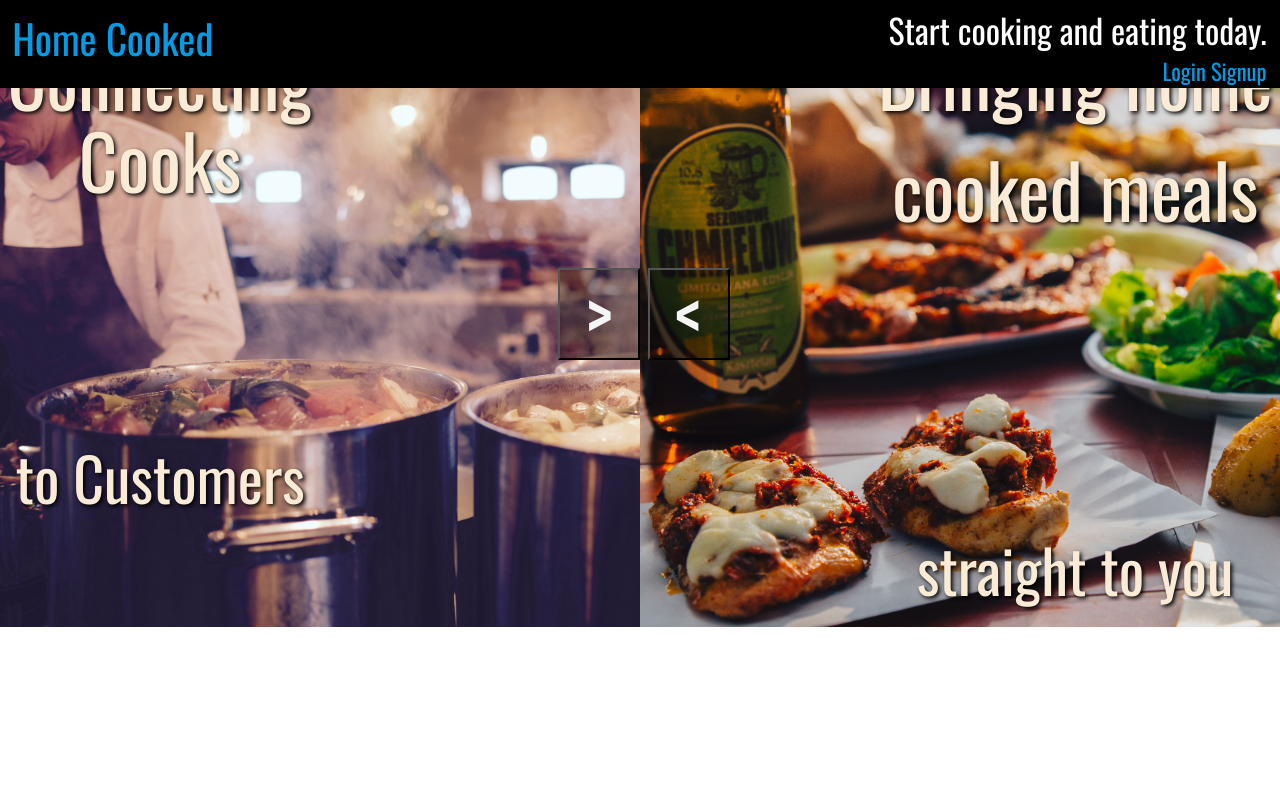
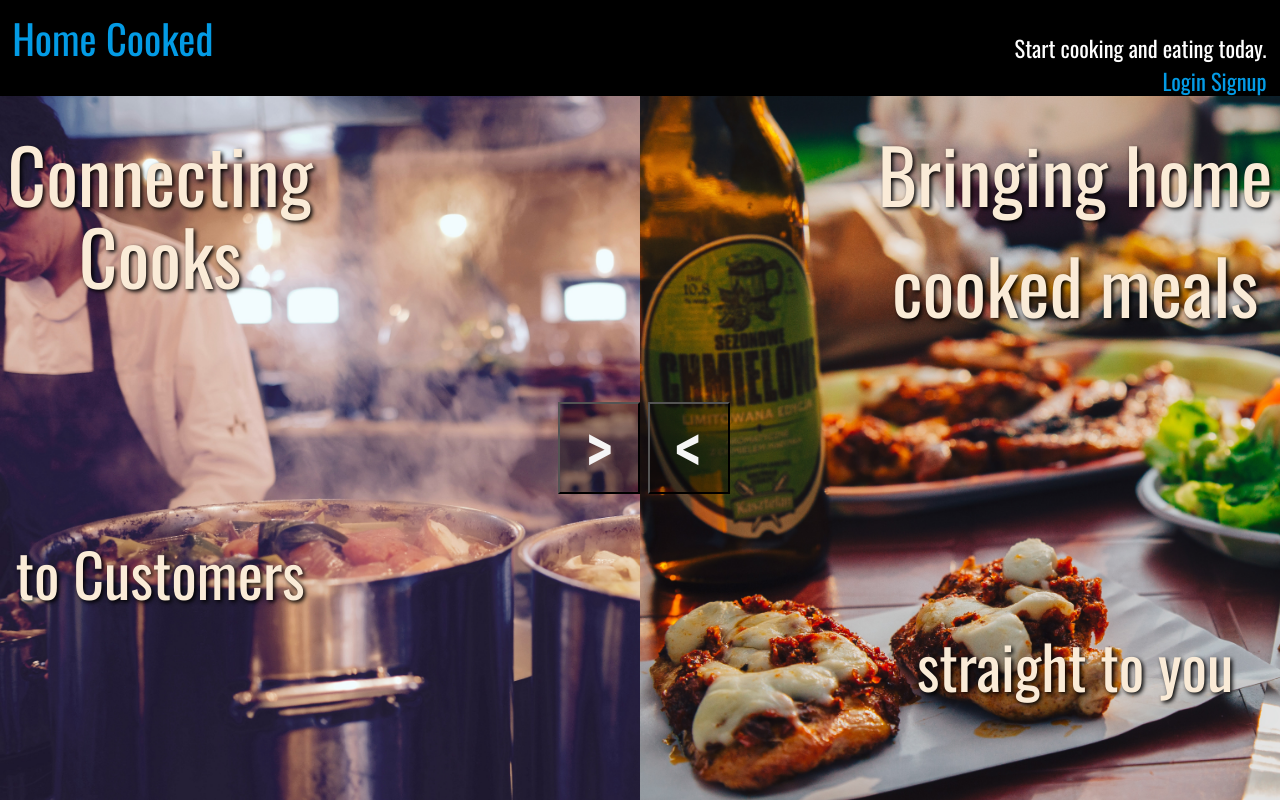
Before and after one commit to DaltonHart/HomeCooked, a Django app: page / in a window 1280 px wide. Run offline with Django 3.2, Linux system fonts and the light colour scheme.

Commit message:
fixed issue with ladnig page animations

```diff
--- a/homecooked_project/homecooked/static/css/main.css
+++ b/homecooked_project/homecooked/static/css/main.css
@@ -2,29 +2,26 @@
     box-sizing: border-box;
     font-family: 'Oswald', sans-serif;
 }
-html,
+html{
+      height: 100%;
+    }
 body {
     height: 100%;
+    display: flex;
+    flex-direction: column;
 }
 header{
-    z-index: 100;
     color: white;
     background-color:black;
     display: grid;
-    height: 11vh;
-    position: fixed;
+    height: 12%;
     width: 100%;
 }
 
 .login {
- grid-row: 1/2;
- grid-column: 4/5;
- padding: .2em .6em .2em;
- margin: 0;
- text-align: right;
- font-size: 1.5em;
-}
-.login p{
+    grid-row: 1/2;
+    grid-column: 4/5;
+    padding: 1.4em .6em .2em;
     margin: 0;
     text-align: right;
     font-size: 1.5em;
@@ -46,33 +43,44 @@
 
 
 
-/* landing page css Start */
+
+main{
+    /* border: 2px solid orange; */
+    height: 88vh;
+}
+
+
+
+
+
+/* landing page css */
+
 .overview{
     /* border: 2px solid blueviolet; */
-    min-height: 100%;
+    height: 100%;
     display: flex;
 }
 
 .cook{
-    background-image: url(static/images/cookOver.jpg);
+    background-image: url(/static/images/cookOver.jpg);
     background-repeat: no-repeat;
     /* background-position: center; */
     background-size: cover;
     /* background-color: blue; */
     /* border: 2px solid yellow; */
-    min-height: 100%;
+    max-height: 100%;
     width: 50%;
     display: flex;
     padding: 0.5em;
 }
 .customer{
-    background-image: url(static/images/customerOver.jpg);
+    background-image: url(/static/images/customerOver.jpg);
     background-repeat: no-repeat;
     /* background-position: center; */
     background-size:cover ;
     /* background-color: red; */
     /* border: 2px solid rebeccapurple; */
-    min-height: 100%;
+    max-height: 100%;
     width: 50%;
     display: flex;
     padding: 0.5em;
--- a/homecooked_project/homecooked/static/js/landing.js
+++ b/homecooked_project/homecooked/static/js/landing.js
@@ -7,14 +7,14 @@
 		console.log('check cust btn clicked', $('body').width() )
 		if(customer.width() > $('body').width()/2){
 			console.log('customer`s width is in 100%')
-			$('.custDetail').toggle().hide();
-			$(cook).animate({width:"50%"},800);
-			$(customer).animate({width:'50%', marginLeft:0}, {duration: 1000});
+			$('.custDetail').hide()
+			$(cook).animate({width:"50%"},300);
+			$(customer).animate({width:'50%'}, {duration: 300});
 
 		}else{
-			$(cook).animate({width:"0"},800);
-			$(customer).animate({width:'100%',postition:'abosulute', left:0}, {duration: 800});
-			$('.custDetail').toggle().show();
+			$(cook).animate({width:"0"},350);
+			$(customer).animate({width:'100%'}, {duration: 400});
+			$('.custDetail').fadeIn(2000)
 		}
 	})
 
@@ -22,15 +22,15 @@
 		// console.log('before', cook.css('width'))
 		// console.log('documtn', $('body').css('width'))
 		if(cook.width() > $('body').width()/2){
-			console.log('cooks`s width is in 100%')
-			console.log('cust`s width is', customer.width())
-			$('.cookDetail').toggle().hide();
-			$(customer).animate({width:"50%"},800);
-			$(cook).animate({width:'50%'}, {duration: 1000});
+			// console.log('cooks`s width is in 100%')
+			// console.log('cust`s width is', customer.width())
+			$('.cookDetail').hide();
+			$(customer).animate({width:"50%"},500);
+			$(cook).animate({width:'50%'}, {duration: 500});
 		}else{
-			$(customer).animate({width:"0"},800);
-			$(cook).animate({width:'100%'}, {duration: 800});
-			$('.cookDetail').toggle().show();
+			$(customer).animate({width:"0"},350);
+			$(cook).animate({width:'100%'}, {duration: 400});
+			$('.cookDetail').fadeIn(2000 );;
 		}
 
 	})
--- a/homecooked_project/homecooked/templates/homecooked/landing.html
+++ b/homecooked_project/homecooked/templates/homecooked/landing.html
@@ -23,17 +23,17 @@
             </section>
             <section class="cookDetail detail">
                 <article class="area1 info_box">
-                    <img class="detailImg"  src="static/images/pexels-photo-277253.jpeg">
+                    <img class="detailImg"  src="/static/images/pexels-photo-277253.jpeg">
                     <p class='detailP'> Kickstarter sartorial chillwave vexillologist hoodie cray. Succulents chia la croix irony direct trade plaid
                         poutine af chillwave artisan mustache man bun butcher cardigan YOLO. </p>
                 </article>
                 <article class="area2 cookArea2 info_box">
                         <p class='detailP'> Kickstarter sartorial chillwave vexillologist hoodie cray. Succulents chia la croix irony direct trade plaid
                                 poutine af chillwave artisan mustache man bun butcher cardigan YOLO. </p>
-                        <img class="detailImg"  src="static/images/pexels-photo-277253.jpeg">
+                        <img class="detailImg"  src="/static/images/pexels-photo-277253.jpeg">
                 </article>
                 <article class="area3 info_box">
-                    <img class="detailImg"  src="static/images/pexels-photo-277253.jpeg">
+                    <img class="detailImg"  src="/static/images/pexels-photo-277253.jpeg">
                     <p class='detailP'> Kickstarter sartorial chillwave vexillologist hoodie cray. Succulents chia la croix irony direct trade plaid
                         poutine af chillwave artisan mustache man bun butcher cardigan YOLO. </p>
                 </article>
@@ -43,18 +43,18 @@
         <div class="customer ">
             <section class="custDetail detail ">
                 <article class="area1 info_box ">
-                    <img class="detailImg" src="static/images/pexels-photo-277253.jpeg">
+                    <img class="detailImg" src="/static/images/pexels-photo-277253.jpeg">
                     <p class='detailP'> Kickstarter sartorial chillwave vexillologist hoodie cray. Succulents chia la croix irony direct trade plaid
                         poutine af chillwave artisan mustache man bun butcher cardigan YOLO. </p>
                 </article>
                 <article class="area2 custArea2 info_box">
                     <p class='detailP'> Kickstarter sartorial chillwave vexillologist hoodie cray. Succulents chia la croix irony direct trade plaid
                             poutine af chillwave artisan mustache man bun butcher cardigan YOLO. </p>
-                    <img class="detailImg"  src="static/images/pexels-photo-277253.jpeg">
+                    <img class="detailImg"  src="/static/images/pexels-photo-277253.jpeg">
 
                 </article>
                 <article class="area3 info_box ">
-                    <img class="detailImg"  src="static/images/pexels-photo-277253.jpeg">
+                    <img class="detailImg"  src="/static/images/pexels-photo-277253.jpeg">
                     <p class='detailP'> Kickstarter sartorial chillwave vexillologist hoodie cray. Succulents chia la croix irony direct trade plaid
                         poutine af chillwave artisan mustache man bun butcher cardigan YOLO. </p>
                 </article>
```
Also changed, not shown: other parts of homecooked_project/homecooked/static/css/main.css (+20 -12 lines).
